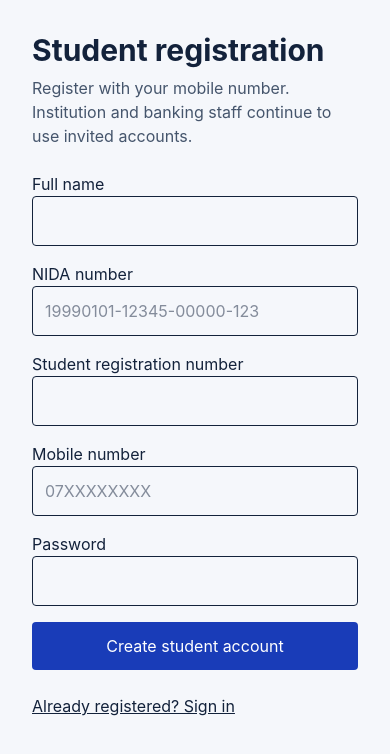
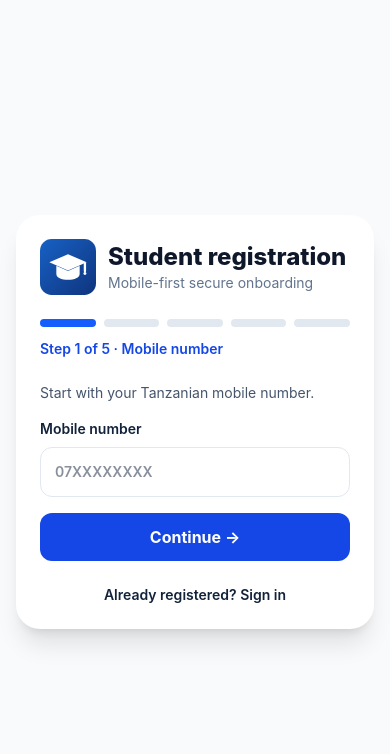
Before and after one commit to MbazaWeb/global-student-system, a React (Vite) app: page /register in a window 390 px wide. Shown: the top 754 px of the page. Built offline with nearby package versions, Linux system fonts and the light colour scheme; no server answers.

Commit message:
feat(registration): animated five-stage mobile onboarding with explicit verification gates

```diff
--- a/src/pages/Register.tsx
+++ b/src/pages/Register.tsx
@@ -4,31 +4,30 @@ import { useAuth } from "../auth/AuthProvider";
 import { supabase } from "../lib/supabase";
 import { normalizeTzMsisdn } from "../integrations/mobile-money/phone";
 
+const stages=["Mobile number","OTP verification","Identity","Student details","Security PIN"] as const;
 export default function Register(){
  const {user,loading}=useAuth();
- const [name,setName]=useState("");const [nida,setNida]=useState("");const [registration,setRegistration]=useState("");const [phone,setPhone]=useState("");const [password,setPassword]=useState("");const [otp,setOtp]=useState("");const [step,setStep]=useState<"register"|"verify">("register");const [message,setMessage]=useState("");const [busy,setBusy]=useState(false);
+ const [step,setStep]=useState(0);const [phone,setPhone]=useState("");const [otp,setOtp]=useState("");const [minor,setMinor]=useState(false);const [name,setName]=useState("");const [nida,setNida]=useState("");const [guardian,setGuardian]=useState("");const [registration,setRegistration]=useState("");const [university,setUniversity]=useState("");const [year,setYear]=useState("1");const [pin,setPin]=useState("");const [confirmPin,setConfirmPin]=useState("");const [busy,setBusy]=useState(false);const [message,setMessage]=useState("");
  if(!loading&&user)return <Navigate to="/dashboard" replace/>;
- async function submit(e:FormEvent){e.preventDefault();setMessage("");if(!supabase){setMessage("Supabase configuration is required.");return;}
  const mobile=normalizeTzMsisdn(phone);
- if(!mobile){setMessage("Enter a valid Tanzanian mobile number.");return;}
- if(!/^\d{8}-\d{5}-\d{5}-\d{3}$/.test(nida)){setMessage("NIDA format: 19990101-12345-00000-123");return;}
- if(!registration.trim()){setMessage("Enter your student registration number.");return;}
+ async function next(e:FormEvent){e.preventDefault();setMessage("");if(!supabase){setMessage("Supabase is not configured.");return;}
  setBusy(true);
  try{
- const {error}=await supabase.auth.signUp({phone:"+"+mobile,password,options:{data:{display_name:name.trim()}}});
- if(error)throw error;
- setStep("verify");setMessage("Account created. Enter the SMS verification code sent to your mobile number.");
- }catch(e){setMessage(e instanceof Error?e.message:"Unable to register.");}finally{setBusy(false);}
+ if(step===0){if(!mobile)throw new Error("Enter a valid Tanzanian mobile number.");const {error}=await supabase.auth.signInWithOtp({phone:"+"+mobile,options:{shouldCreateUser:false}});if(error)throw error;setStep(1);setMessage("Enter the SMS code. If your number is new, contact support to enable phone onboarding.");}
+ else if(step===1){if(!mobile||!/^\\d{6,8}$/.test(otp))throw new Error("Enter the SMS OTP.");const {error}=await supabase.auth.verifyOtp({phone:"+"+mobile,token:otp,type:"sms"});if(error)throw error;setStep(2);}
+ else if(step===2){if(!name.trim())throw new Error("Enter full name.");if(minor&&!guardian.trim())throw new Error("Enter guardian name.");if(!minor&&!/^\\d{8}-\\d{5}-\\d{5}-\\d{3}$/.test(nida))throw new Error("NIDA format: 19990101-12345-00000-123");setStep(3);}
+ else if(step===3){if(!registration.trim()||!university.trim())throw new Error("Enter student registration number and university.");if(!Number.isInteger(Number(year))||Number(year)<1||Number(year)>12)throw new Error("Select a valid year of study.");setStep(4);}
+ else {if(!/^\\d{4}$/.test(pin)||pin!==confirmPin)throw new Error("Enter matching 4-digit PINs.");setMessage("Identity and university verification, secure PIN enrollment, and final activation are pending official integrations. Your PIN has not been saved.");}
+ }catch(e){setMessage(e instanceof Error?e.message:"Unable to continue.");}finally{setBusy(false);}
  }
- async function verify(e:FormEvent){e.preventDefault();if(!supabase)return;const mobile=normalizeTzMsisdn(phone);if(!mobile)return;setBusy(true);setMessage("");
- try{const {error}=await supabase.auth.verifyOtp({phone:"+"+mobile,token:otp.trim(),type:"sms"});if(error)throw error;setMessage("Mobile number verified. Your account is ready.");}catch(e){setMessage(e instanceof Error?e.message:"Verification failed.");}finally{setBusy(false);}}
- return <main className="mx-auto max-w-lg p-8"><h1 className="text-3xl font-bold">Student registration</h1><p className="mt-2 text-slate-600">Register with your mobile number. Institution and banking staff continue to use invited accounts.</p>
- {step==="register"?<form onSubmit={submit} className="mt-6 grid gap-4">
- <label>Full name<input required minLength={2} maxLength={100} className="block w-full rounded border p-3" value={name} onChange={e=>setName(e.target.value)}/></label>
- <label>NIDA number<input required placeholder="19990101-12345-00000-123" pattern="[0-9]{8}-[0-9]{5}-[0-9]{5}-[0-9]{3}" className="block w-full rounded border p-3" value={nida} onChange={e=>setNida(e.target.value)}/></label>
- <label>Student registration number<input required maxLength={80} className="block w-full rounded border p-3" value={registration} onChange={e=>setRegistration(e.target.value)}/></label>
- <label>Mobile number<input required type="tel" autoComplete="tel" placeholder="07XXXXXXXX" className="block w-full rounded border p-3" value={phone} onChange={e=>setPhone(e.target.value)}/></label>
- <label>Password<input required type="password" minLength={8} autoComplete="new-password" className="block w-full rounded border p-3" value={password} onChange={e=>setPassword(e.target.value)}/></label>
- {message&&<p role="status">{message}</p>}<button disabled={busy||loading} className="rounded bg-blue-800 p-3 text-white">{busy?"Creating account…":"Create student account"}</button></form>:<form onSubmit={verify} className="mt-6 grid gap-4"><p>Verification code sent to {phone}.</p><label>SMS verification code<input required inputMode="numeric" autoComplete="one-time-code" className="block w-full rounded border p-3" value={otp} onChange={e=>setOtp(e.target.value)}/></label>{message&&<p role="status">{message}</p>}<button disabled={busy} className="rounded bg-blue-800 p-3 text-white">{busy?"Verifying…":"Verify mobile number"}</button></form>}
- <Link className="mt-6 block underline" to="/login">Already registered? Sign in</Link></main>;
+ const input="mt-2 block w-full rounded-xl border border-slate-200 bg-white p-3.5 outline-none focus:border-blue-600";
+ return <main className="flex min-h-[100dvh] items-center justify-center bg-slate-50 px-4 py-10"><section className="w-full max-w-lg rounded-3xl bg-white p-6 shadow-xl sm:p-8"><div className="mb-6 flex items-center gap-3"><img src="/s-wallet.svg" alt="S Wallet" className="h-14 w-14"/><div><h1 className="text-2xl font-extrabold text-slate-900">Student registration</h1><p className="text-sm text-slate-500">Mobile-first secure onboarding</p></div></div><div className="mb-3 flex gap-2" aria-label="Registration progress">{stages.map((label,i)=><div key={label} title={label} className={`h-2 flex-1 rounded-full transition-all duration-500 ${i<=step?"bg-blue-600":"bg-slate-200"}`}/>)}</div><p className="mb-6 text-sm font-semibold text-blue-700">Step {step+1} of 5 · {stages[step]}</p>
+ <form onSubmit={next} className="grid animate-[fadeIn_350ms_ease-out] gap-4" key={step}>
+ {step===0&&<><p className="text-sm text-slate-600">Start with your Tanzanian mobile number.</p><label className="text-sm font-semibold">Mobile number<input className={input} required type="tel" autoComplete="tel" placeholder="07XXXXXXXX" value={phone} onChange={e=>setPhone(e.target.value)}/></label></>}
+ {step===1&&<><p className="text-sm text-slate-600">SMS verification for {phone}</p><label className="text-sm font-semibold">OTP code<input className={input} required inputMode="numeric" autoComplete="one-time-code" maxLength={8} value={otp} onChange={e=>setOtp(e.target.value.replace(/\\D/g,""))}/></label></>}
+ {step===2&&<><label className="flex items-center gap-3 text-sm font-semibold"><input type="checkbox" checked={minor} onChange={e=>setMinor(e.target.checked)}/> Registering a minor (guardian-assisted)</label><label className="text-sm font-semibold">Student full name<input className={input} required value={name} onChange={e=>setName(e.target.value)}/></label>{minor?<label className="text-sm font-semibold">Guardian full name<input className={input} required value={guardian} onChange={e=>setGuardian(e.target.value)}/></label>:<label className="text-sm font-semibold">NIDA number<input className={input} required placeholder="19990101-12345-00000-123" pattern="[0-9]{8}-[0-9]{5}-[0-9]{5}-[0-9]{3}" value={nida} onChange={e=>setNida(e.target.value)}/></label>}<p className="rounded-xl bg-amber-50 p-3 text-xs text-amber-900">NIDA and SIM ownership matching require authorized government/operator integrations. No identity match is claimed.</p></>}
+ {step===3&&<><label className="text-sm font-semibold">Student registration number<input className={input} required value={registration} onChange={e=>setRegistration(e.target.value)}/></label><label className="text-sm font-semibold">University / college<input className={input} required placeholder="Enter institution name" value={university} onChange={e=>setUniversity(e.target.value)}/></label><label className="text-sm font-semibold">Year of study<select className={input} value={year} onChange={e=>setYear(e.target.value)}>{Array.from({length:12},(_,i)=><option key={i+1} value={i+1}>Year {i+1}</option>)}</select></label><p className="rounded-xl bg-amber-50 p-3 text-xs text-amber-900">Institution registry synchronization is pending integration.</p></>}
+ {step===4&&<><p className="text-sm text-slate-600">Choose a 4-digit PIN. This step is not yet connected to a secure server-side PIN service.</p><label className="text-sm font-semibold">4-digit PIN<input className={input} required type="password" inputMode="numeric" autoComplete="new-password" pattern="[0-9]{4}" maxLength={4} value={pin} onChange={e=>setPin(e.target.value.replace(/\\D/g,""))}/></label><label className="text-sm font-semibold">Confirm PIN<input className={input} required type="password" inputMode="numeric" pattern="[0-9]{4}" maxLength={4} value={confirmPin} onChange={e=>setConfirmPin(e.target.value.replace(/\\D/g,""))}/></label></>}
+ {message&&<p role="status" className="rounded-xl bg-blue-50 p-3 text-sm text-blue-900">{message}</p>}
+ <div className="flex gap-3">{step>0&&<button type="button" onClick={()=>{setStep(s=>s-1);setMessage("");}} className="rounded-xl border px-5 py-3 font-semibold">Back</button>}<button disabled={busy||loading} className="flex-1 rounded-xl bg-blue-700 p-3 font-bold text-white disabled:opacity-60">{busy?"Verifying…":step===4?"Check enrollment":"Continue →"}</button></div></form><Link className="mt-6 block text-center text-sm font-semibold text-blue-700" to="/login">Already registered? Sign in</Link></section></main>;
 }
```
